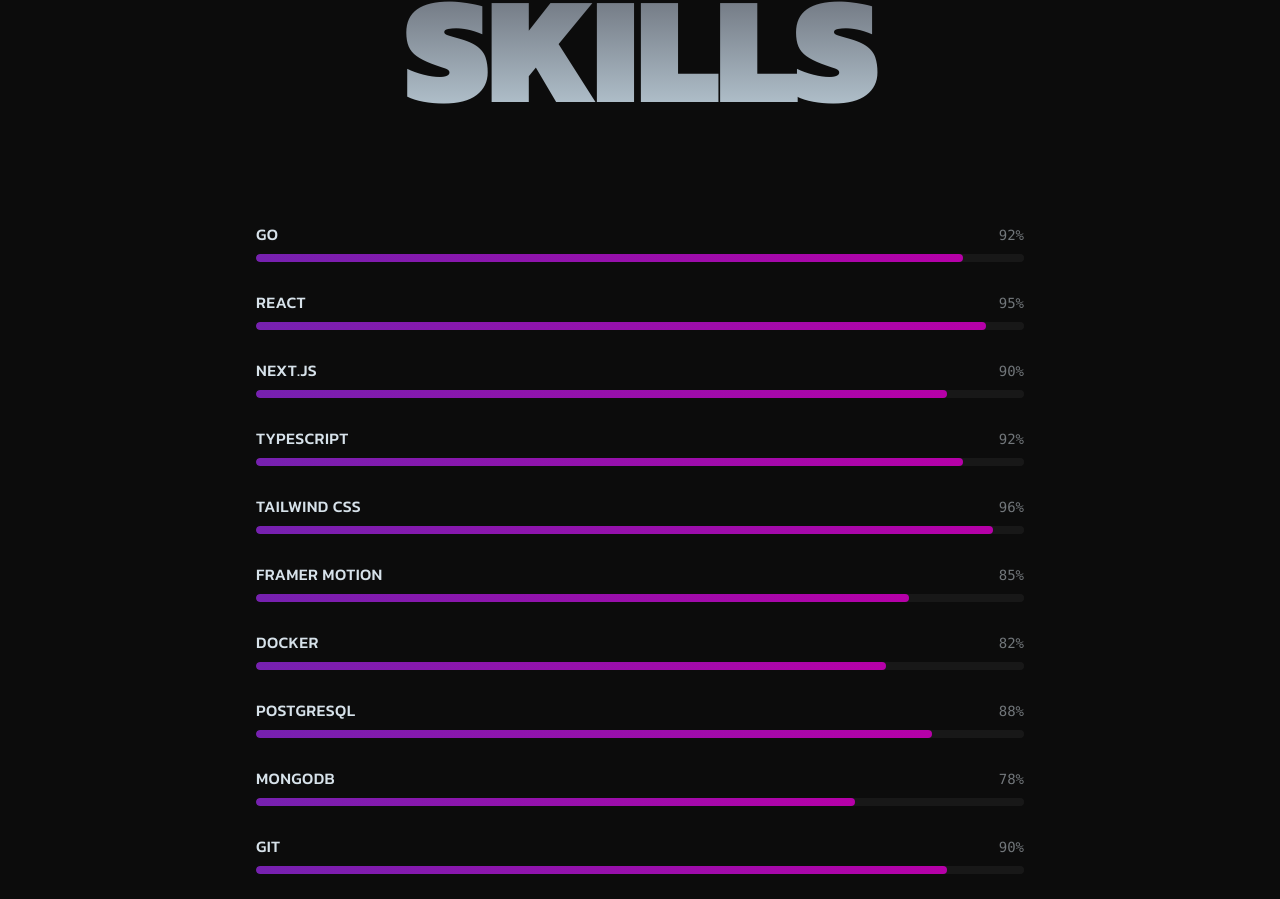
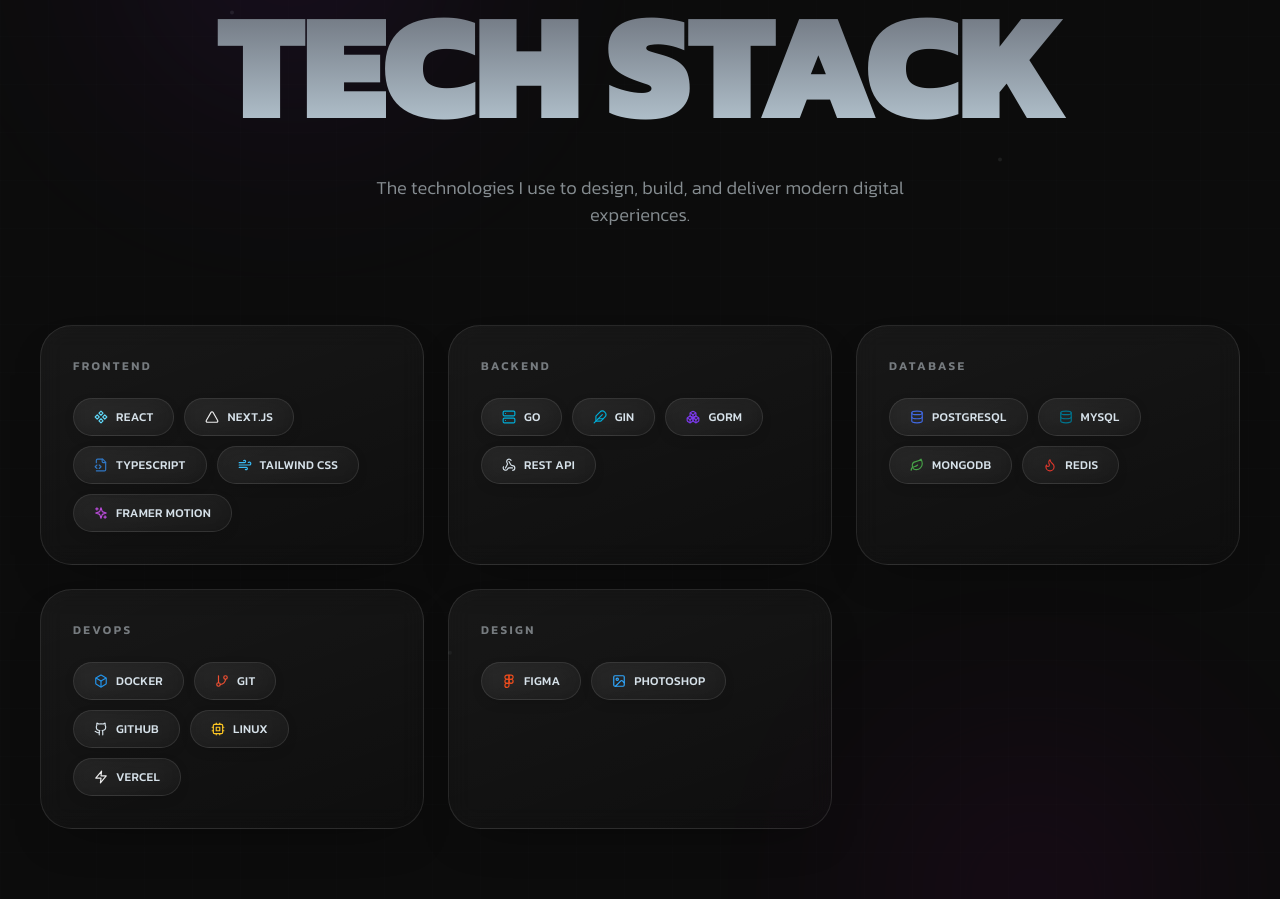
Before and after one commit to tonklasocute/tonkla-portfolio, a React (Vite) app: page / in a window 1280 px wide. Shown: the part 2558-3457 px from the top of the page. Built offline with nearby package versions, Linux system fonts and the light colour scheme.

Commit message:
refactor: remove SkillsSection and restructure TechStackSection with categories and new TechPill component

```diff
--- a/src/App.tsx
+++ b/src/App.tsx
@@ -1,7 +1,6 @@
 import HeroSection from './components/HeroSection'
 import MarqueeSection from './components/MarqueeSection'
 import AboutSection from './components/AboutSection'
-import SkillsSection from './components/SkillsSection'
 import TechStackSection from './components/TechStackSection'
 import ServicesSection from './components/ServicesSection'
 import ProjectsSection from './components/ProjectsSection'
@@ -15,7 +14,6 @@
       <HeroSection />
       <MarqueeSection />
       <AboutSection />
-      <SkillsSection />
       <TechStackSection />
       <ServicesSection />
       <ProjectsSection />
--- a/src/components/SkillsSection.tsx
+++ /dev/null
@@ -1,48 +0,0 @@
-import { motion } from 'framer-motion'
-import FadeIn from './FadeIn'
-import { SKILLS } from '../data/skills'
-
-export default function SkillsSection() {
-  return (
-    <section id="skills" className="bg-[#0C0C0C] px-5 sm:px-8 md:px-10 py-20 sm:py-24 md:py-32">
-      <FadeIn>
-        <h2
-          className="hero-heading font-black uppercase leading-none tracking-tight text-center mb-16 sm:mb-20 md:mb-24"
-          style={{ fontSize: 'clamp(3rem, 12vw, 160px)' }}
-        >
-          Skills
-        </h2>
-      </FadeIn>
-
-      <div className="max-w-3xl mx-auto flex flex-col gap-6 sm:gap-7">
-        {SKILLS.map((skill, i) => (
-          <FadeIn key={skill.name} delay={i * 0.06}>
-            <div className="flex flex-col gap-2">
-              <div className="flex items-baseline justify-between">
-                <span className="text-[#D7E2EA] font-medium uppercase tracking-wide text-sm sm:text-base">
-                  {skill.name}
-                </span>
-                <span className="font-mono text-[#D7E2EA]/50 text-xs sm:text-sm">
-                  {skill.percent}%
-                </span>
-              </div>
-              <div className="h-2 rounded-full bg-white/5 overflow-hidden">
-                <motion.div
-                  className="h-full rounded-full"
-                  style={{
-                    background:
-                      'linear-gradient(90deg, #7621B0 0%, #B600A8 100%)',
-                  }}
-                  initial={{ width: 0 }}
-                  whileInView={{ width: `${skill.percent}%` }}
-                  viewport={{ once: true, margin: '50px', amount: 0 }}
-                  transition={{ duration: 1, delay: i * 0.06, ease: [0.25, 0.1, 0.25, 1] }}
-                />
-              </div>
-            </div>
-          </FadeIn>
-        ))}
-      </div>
-    </section>
-  )
-}
--- /dev/null
+++ b/src/components/TechPill.tsx
@@ -0,0 +1,47 @@
+import { motion } from 'framer-motion'
+import { TECH_ICONS } from '../data/techIcons'
+
+interface TechPillProps {
+  name: string
+}
+
+const pillVariants = {
+  hidden: { opacity: 0, y: 14 },
+  visible: {
+    opacity: 1,
+    y: 0,
+    transition: { duration: 0.6, ease: [0.25, 0.1, 0.25, 1] as const },
+  },
+}
+
+export default function TechPill({ name }: TechPillProps) {
+  const meta = TECH_ICONS[name]
+  const Icon = meta?.icon
+  const color = meta?.color ?? '#D7E2EA'
+
+  return (
+    <motion.div
+      variants={pillVariants}
+      className="flex items-center gap-2 rounded-full border border-white/10 px-4 sm:px-5 py-2 sm:py-2.5 backdrop-blur-md cursor-default"
+      style={{
+        background:
+          'linear-gradient(160deg, rgba(255,255,255,0.06) 0%, rgba(255,255,255,0.02) 100%)',
+        boxShadow: '0 4px 16px -8px rgba(0,0,0,0.4)',
+      }}
+      whileHover={{
+        y: -3,
+        scale: 1.05,
+        borderColor: `${color}99`,
+        boxShadow: `0 10px 28px -10px ${color}66, 0 0 0 1px ${color}55`,
+        background:
+          'linear-gradient(160deg, rgba(255,255,255,0.14) 0%, rgba(255,255,255,0.04) 100%)',
+        transition: { type: 'spring', stiffness: 320, damping: 18 },
+      }}
+    >
+      {Icon && <Icon size={14} color={color} strokeWidth={2} />}
+      <span className="text-[#D7E2EA] font-medium uppercase tracking-wide text-[11px] sm:text-xs">
+        {name}
+      </span>
+    </motion.div>
+  )
+}
--- a/src/components/TechStackSection.tsx
+++ b/src/components/TechStackSection.tsx
@@ -1,56 +1,133 @@
 import { motion } from 'framer-motion'
 import FadeIn from './FadeIn'
-import { TECH_ICONS } from '../data/techIcons'
-import { TECH_STACK } from '../data/techStack'
+import TechPill from './TechPill'
+import { TECH_CATEGORIES } from '../data/techStackCategories'
+
+const badgeContainerVariants = {
+  hidden: {},
+  visible: { transition: { staggerChildren: 0.05, delayChildren: 0.1 } },
+}
+
+const PARTICLES = [
+  { top: '15%', left: '18%', duration: 6 },
+  { top: '28%', left: '78%', duration: 7.5 },
+  { top: '58%', left: '8%', duration: 5.5 },
+  { top: '82%', left: '62%', duration: 6.5 },
+  { top: '46%', left: '92%', duration: 7 },
+  { top: '72%', left: '35%', duration: 6.2 },
+]
+
+function CategoryCard({
+  title,
+  items,
+  delay,
+}: {
+  title: string
+  items: string[]
+  delay: number
+}) {
+  return (
+    <FadeIn delay={delay} y={30} duration={0.7} className="h-full">
+      <div
+        className="relative rounded-[28px] sm:rounded-[32px] border border-white/10 backdrop-blur-md p-6 sm:p-7 md:p-8 h-full"
+        style={{
+          background:
+            'linear-gradient(160deg, rgba(255,255,255,0.05) 0%, rgba(255,255,255,0.012) 100%)',
+          boxShadow: '0 20px 50px -30px rgba(0,0,0,0.6)',
+        }}
+      >
+        <span className="block text-[#D7E2EA]/50 font-semibold uppercase tracking-[0.2em] text-[11px] sm:text-xs mb-5 sm:mb-6">
+          {title}
+        </span>
+        <motion.div
+          className="flex flex-wrap gap-2 sm:gap-2.5"
+          variants={badgeContainerVariants}
+          initial="hidden"
+          whileInView="visible"
+          viewport={{ once: true, margin: '50px', amount: 0 }}
+        >
+          {items.map((name) => (
+            <TechPill key={name} name={name} />
+          ))}
+        </motion.div>
+      </div>
+    </FadeIn>
+  )
+}
 
 export default function TechStackSection() {
   return (
-    <section className="bg-[#0C0C0C] px-5 sm:px-8 md:px-10 py-20 sm:py-24 md:py-32">
-      <FadeIn>
+    <section
+      id="skills"
+      className="relative bg-[#0C0C0C] overflow-hidden px-5 sm:px-8 md:px-10 py-24 sm:py-28 md:py-36"
+    >
+      <div className="absolute inset-0 pointer-events-none">
+        <div
+          className="absolute top-[-8%] left-[8%] w-[380px] h-[380px] rounded-full blur-[120px] opacity-30"
+          style={{
+            background: 'radial-gradient(circle, #7621B0 0%, transparent 70%)',
+          }}
+        />
+        <div
+          className="absolute bottom-[-8%] right-[6%] w-[340px] h-[340px] rounded-full blur-[120px] opacity-20"
+          style={{
+            background: 'radial-gradient(circle, #B600A8 0%, transparent 70%)',
+          }}
+        />
+        <div
+          className="absolute inset-0 opacity-[0.15]"
+          style={{
+            backgroundImage:
+              'linear-gradient(rgba(215,226,234,0.06) 1px, transparent 1px), linear-gradient(90deg, rgba(215,226,234,0.06) 1px, transparent 1px)',
+            backgroundSize: '48px 48px',
+          }}
+        />
+        {PARTICLES.map((p, i) => (
+          <motion.span
+            key={i}
+            className="absolute w-1 h-1 rounded-full bg-[#D7E2EA]/40"
+            style={{ top: p.top, left: p.left }}
+            animate={{ y: [0, -18, 0], opacity: [0.15, 0.55, 0.15] }}
+            transition={{
+              duration: p.duration,
+              repeat: Infinity,
+              ease: 'easeInOut',
+              delay: i * 0.4,
+            }}
+          />
+        ))}
+      </div>
+
+      <div className="relative max-w-[1280px] mx-auto">
+        <FadeIn duration={0.8}>
           <h2
-          className="hero-heading font-black uppercase leading-none tracking-tight text-center mb-16 sm:mb-20 md:mb-24"
+            className="hero-heading font-black uppercase leading-none tracking-tight text-center"
             style={{ fontSize: 'clamp(3rem, 12vw, 160px)' }}
           >
             Tech Stack
           </h2>
         </FadeIn>
 
-      <div className="max-w-5xl mx-auto grid grid-cols-2 sm:grid-cols-3 md:grid-cols-4 gap-4 sm:gap-5">
-        {TECH_STACK.map((name, i) => {
-          const meta = TECH_ICONS[name]
-          const Icon = meta?.icon
-          const color = meta?.color ?? '#D7E2EA'
+        <FadeIn delay={0.15} duration={0.7}>
+          <p
+            className="text-[#D7E2EA]/60 font-light text-center max-w-xl mx-auto mt-6 sm:mt-8 mb-16 sm:mb-20 md:mb-24"
+            style={{ fontSize: 'clamp(0.9rem, 1.6vw, 1.15rem)' }}
+          >
+            The technologies I use to design, build, and deliver modern
+            digital experiences.
+          </p>
+        </FadeIn>
 
-          return (
-            <FadeIn key={name} delay={i * 0.05} y={20}>
-              <motion.div
-                className="flex flex-col items-center justify-center gap-3 rounded-3xl border border-white/10 py-8 px-4 cursor-default"
-                style={{
-                  background:
-                    'linear-gradient(160deg, rgba(255,255,255,0.06) 0%, rgba(255,255,255,0.015) 100%)',
-                }}
-                animate={{ y: [0, -8, 0] }}
-                transition={{
-                  duration: 4 + (i % 3),
-                  repeat: Infinity,
-                  ease: 'easeInOut',
-                  delay: i * 0.15,
-                }}
-                whileHover={{
-                  scale: 1.08,
-                  y: -10,
-                  boxShadow: `0 20px 40px -12px ${color}55`,
-                  borderColor: `${color}88`,
-                }}
-              >
-                {Icon && <Icon size={32} color={color} strokeWidth={1.75} />}
-                <span className="text-[#D7E2EA] font-medium uppercase tracking-wide text-xs sm:text-sm">
-                  {name}
-                </span>
-              </motion.div>
-            </FadeIn>
-          )
-        })}
+        <div className="grid grid-cols-1 sm:grid-cols-2 lg:grid-cols-3 gap-5 sm:gap-6">
+          {TECH_CATEGORIES.map((category, i) => (
+            <CategoryCard
+              key={category.title}
+              title={category.title}
+              items={category.items}
+              delay={i * 0.1}
+            />
+          ))}
+        </div>
       </div>
     </section>
   )
--- a/src/data/skills.ts
+++ /dev/null
@@ -1,13 +0,0 @@
-export const SKILLS = [
-  { name: 'Go', percent: 92 },
-  { name: 'React', percent: 95 },
-  { name: 'Next.js', percent: 90 },
-  { name: 'TypeScript', percent: 92 },
-  { name: 'Tailwind CSS', percent: 96 },
-  { name: 'Framer Motion', percent: 85 },
-  { name: 'Docker', percent: 82 },
-  { name: 'PostgreSQL', percent: 88 },
-  { name: 'MongoDB', percent: 78 },
-  { name: 'Git', percent: 90 },
-  { name: 'REST API', percent: 93 },
-]
--- a/src/data/techIcons.tsx
+++ b/src/data/techIcons.tsx
@@ -17,6 +17,9 @@
   TerminalSquare,
   Cpu,
   Zap,
+  Feather,
+  Boxes,
+  Image,
   type LucideIcon,
 } from 'lucide-react'
 
@@ -46,4 +49,8 @@
   Vercel: { icon: Zap, color: '#EDEDED' },
   'Google Maps': { icon: Webhook, color: '#4285F4' },
   Tailwind: { icon: Wind, color: '#38BDF8' },
+  Gin: { icon: Feather, color: '#00ADD8' },
+  GORM: { icon: Boxes, color: '#7C3AED' },
+  MySQL: { icon: Database, color: '#00758F' },
+  Photoshop: { icon: Image, color: '#31A8FF' },
 }
--- a/src/data/techStack.ts
+++ /dev/null
@@ -1,14 +0,0 @@
-export const TECH_STACK = [
-  'Go',
-  'React',
-  'Next.js',
-  'TypeScript',
-  'Docker',
-  'PostgreSQL',
-  'MongoDB',
-  'Redis',
-  'GitHub',
-  'Linux',
-  'Figma',
-  'Vercel',
-]
--- /dev/null
+++ b/src/data/techStackCategories.ts
@@ -0,0 +1,22 @@
+export const TECH_CATEGORIES = [
+  {
+    title: 'Frontend',
+    items: ['React', 'Next.js', 'TypeScript', 'Tailwind CSS', 'Framer Motion'],
+  },
+  {
+    title: 'Backend',
+    items: ['Go', 'Gin', 'GORM', 'REST API'],
+  },
+  {
+    title: 'Database',
+    items: ['PostgreSQL', 'MySQL', 'MongoDB', 'Redis'],
+  },
+  {
+    title: 'DevOps',
+    items: ['Docker', 'Git', 'GitHub', 'Linux', 'Vercel'],
+  },
+  {
+    title: 'Design',
+    items: ['Figma', 'Photoshop'],
+  },
+]
```
Lines whose indentation alone changed are shown as unchanged.
